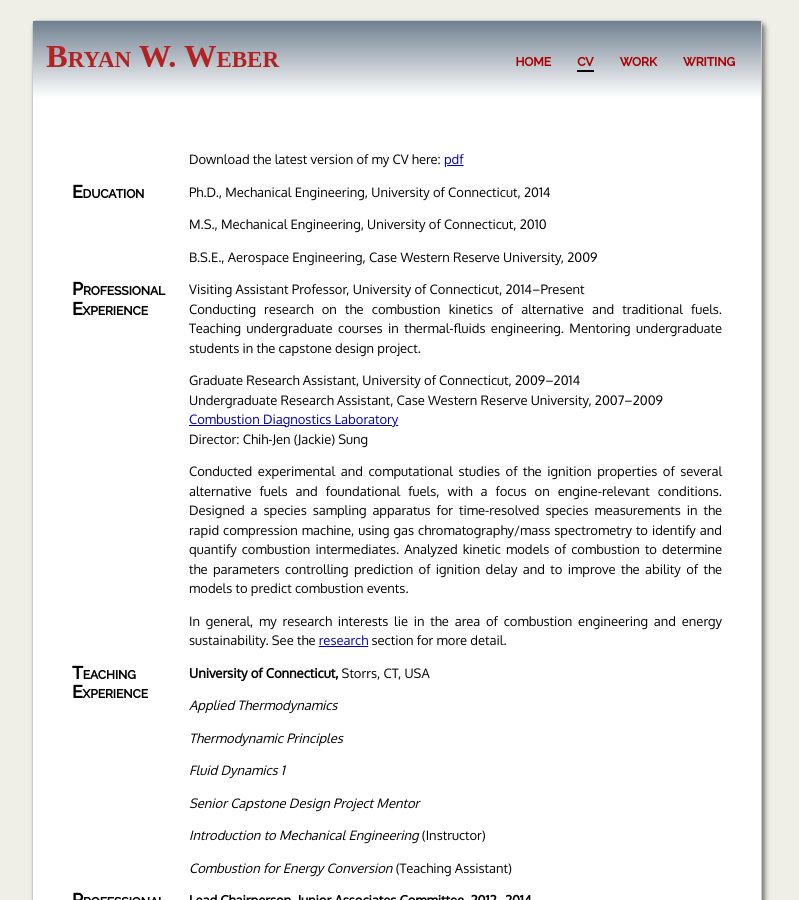
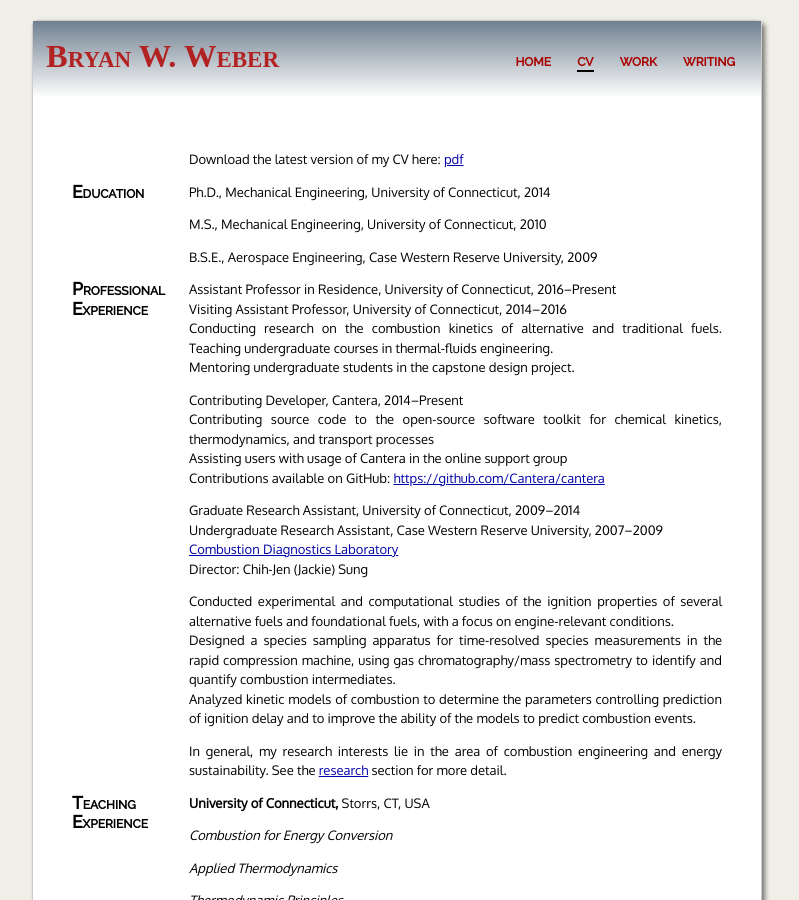
Before and after one commit to bryanwweber/bryanwweber.github.io, a Jekyll site: the page built from cv/index.md, in a window 1280 px wide and 900 px high. Shown: the whole window, without its empty margins (243-1042 px from the left). Built offline with Jekyll 4.4.1, drawn with Linux system fonts in a browser that asks for light colours; some web fonts are replaced.

Commit message:
Update CV

```diff
--- a/cv/index.md
+++ b/cv/index.md
@@ -15,10 +15,16 @@ B.S.E., Aerospace Engineering, Case Western Reserve University, 2009
 
 Professional Experience
 ---
-Visiting Assistant Professor, University of Connecticut, 2014--Present
+Assistant Professor in Residence, University of Connecticut, 2016--Present
+Visiting Assistant Professor, University of Connecticut, 2014--2016
 Conducting research on the combustion kinetics of alternative and traditional
 fuels. Teaching undergraduate courses in thermal-fluids engineering.
 Mentoring undergraduate students in the capstone design project.
+
+Contributing Developer, Cantera, 2014--Present
+Contributing source code to the open-source software toolkit for chemical kinetics, thermodynamics, and transport processes
+Assisting users with usage of Cantera in the online support group
+Contributions available on GitHub: <https://github.com/Cantera/cantera>
 
 Graduate Research Assistant, University of Connecticut, 2009--2014
 Undergraduate Research Assistant, Case Western Reserve University, 2007--2009
@@ -43,6 +49,8 @@ See the [research]({{ site.baseurl }}/work/#researchinterests) section for more
 Teaching Experience
 ---
 **University of Connecticut,** Storrs, CT, USA
+
+_Combustion for Energy Conversion_
 
 _Applied Thermodynamics_
 
```
Also changed, not shown: work/index.md (+1 -1 lines), 1 other file.
